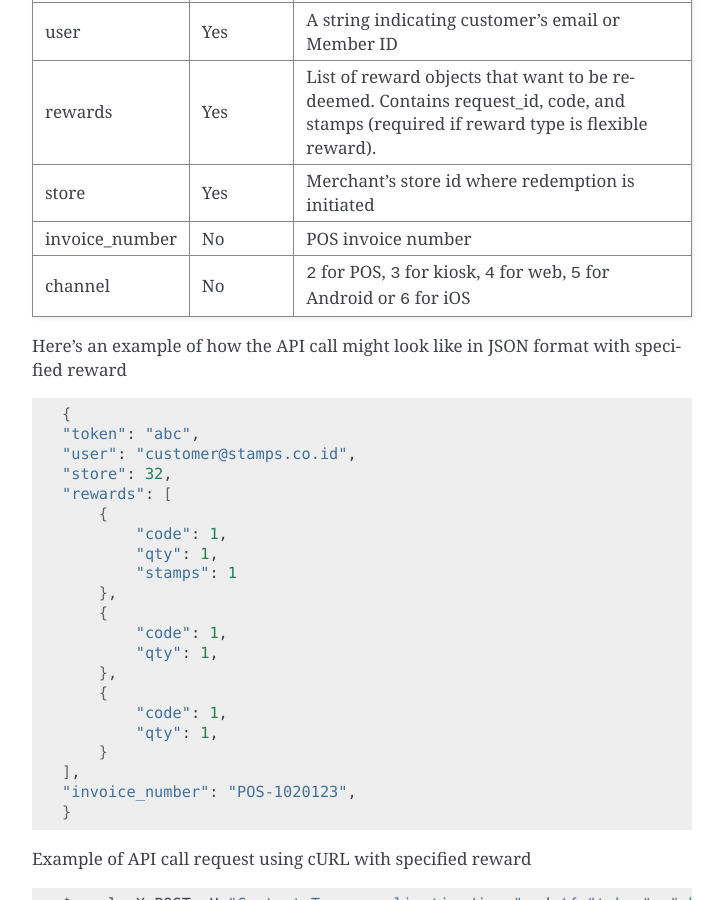
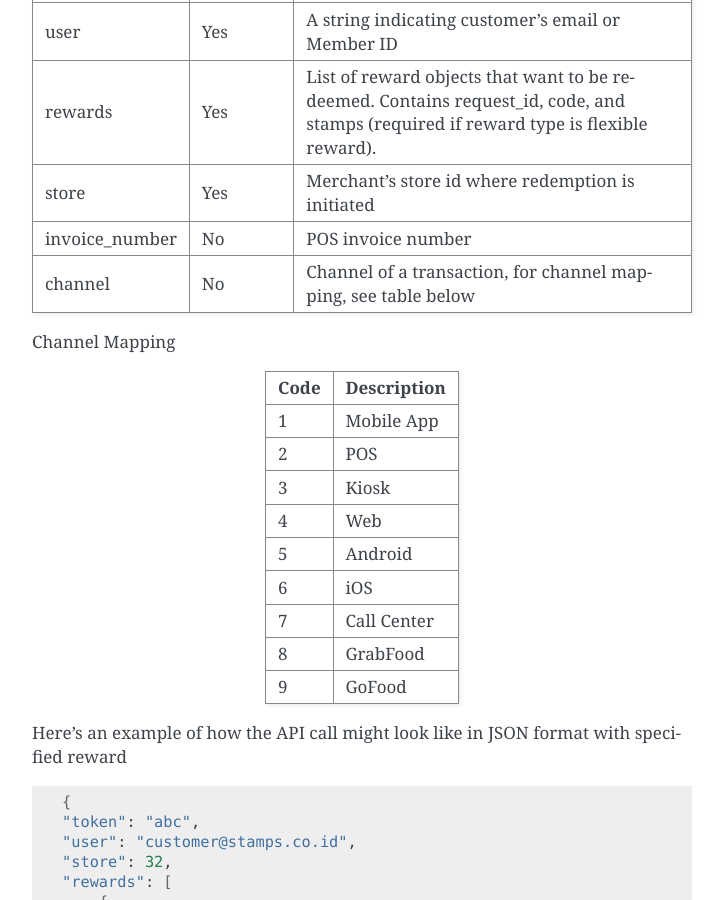
Before and after one commit to ui/stamps-api-docs, a Sphinx documentation site: the page built from source/redemption_api.rst, in a window 1280 px wide and 900 px high, scrolled down 11261 px. Shown: the whole window, without its empty margins (388-1112 px from the left). Built offline with Sphinx 7.4.7, drawn with Linux system fonts in a browser that asks for light colours.

Commit message:
add channel mapping

```diff
--- a/source/redemption_api.rst
+++ b/source/redemption_api.rst
@@ -553,8 +553,24 @@ user            Yes       A string indicating customer's email or Member ID
 rewards         Yes       List of reward objects that want to be redeemed. Contains request_id, code, and stamps (required if reward type is flexible reward).
 store           Yes       Merchant's store id where redemption is initiated
 invoice_number  No        POS invoice number
-channel         No        ``2`` for POS, ``3`` for kiosk, ``4`` for web, ``5`` for Android or ``6`` for iOS
+channel         No        Channel of a transaction, for channel mapping, see table below
 =============== ========= =========================
+
+Channel Mapping
+
+=================== ===========
+Code                Description
+=================== ===========
+1                   Mobile App
+2                   POS
+3                   Kiosk
+4                   Web
+5                   Android
+6                   iOS
+7                   Call Center
+8                   GrabFood
+9                   GoFood
+=================== ===========
 
 Here's an example of how the API call might look like in JSON format with specified reward
 
```
